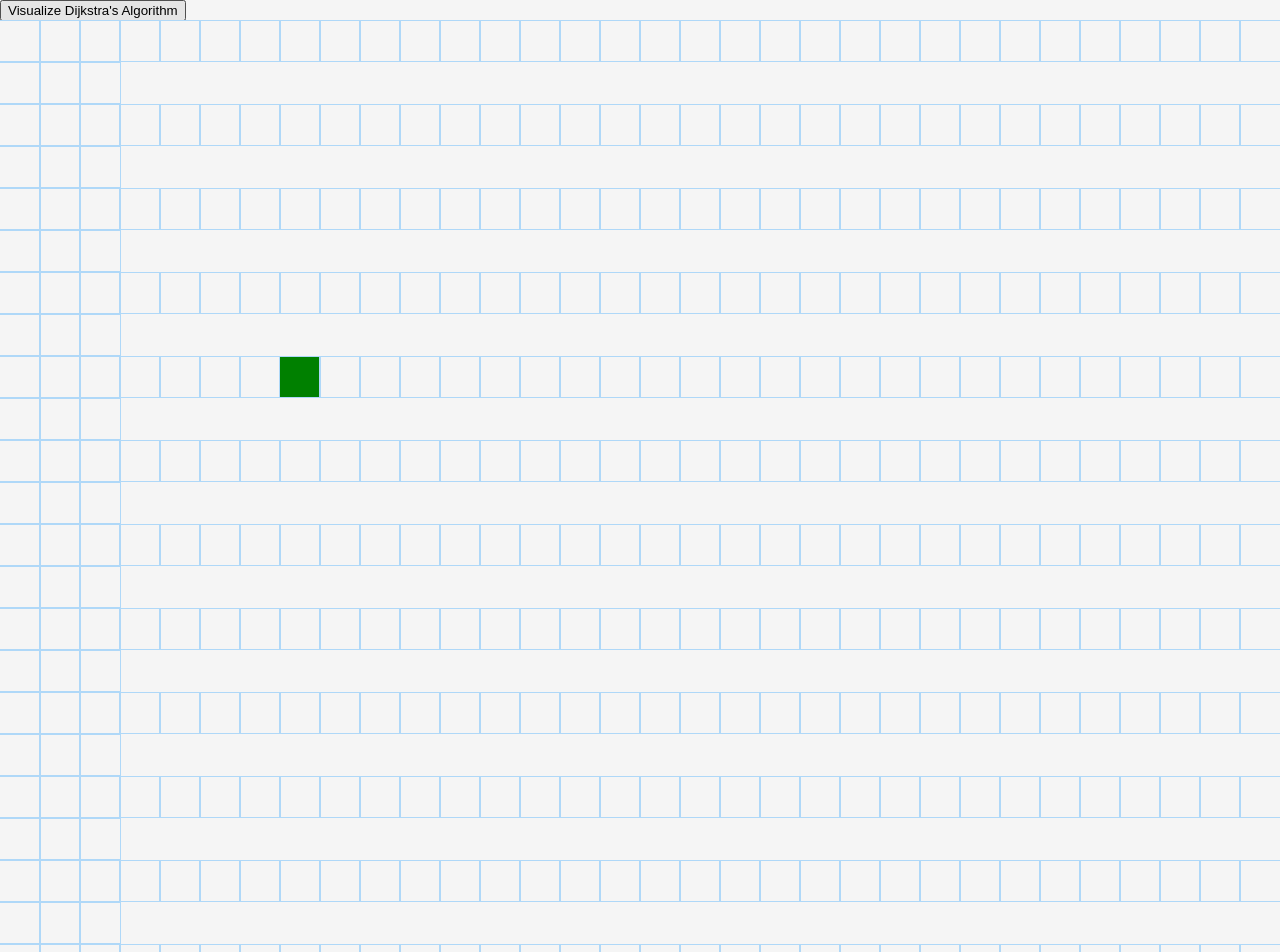
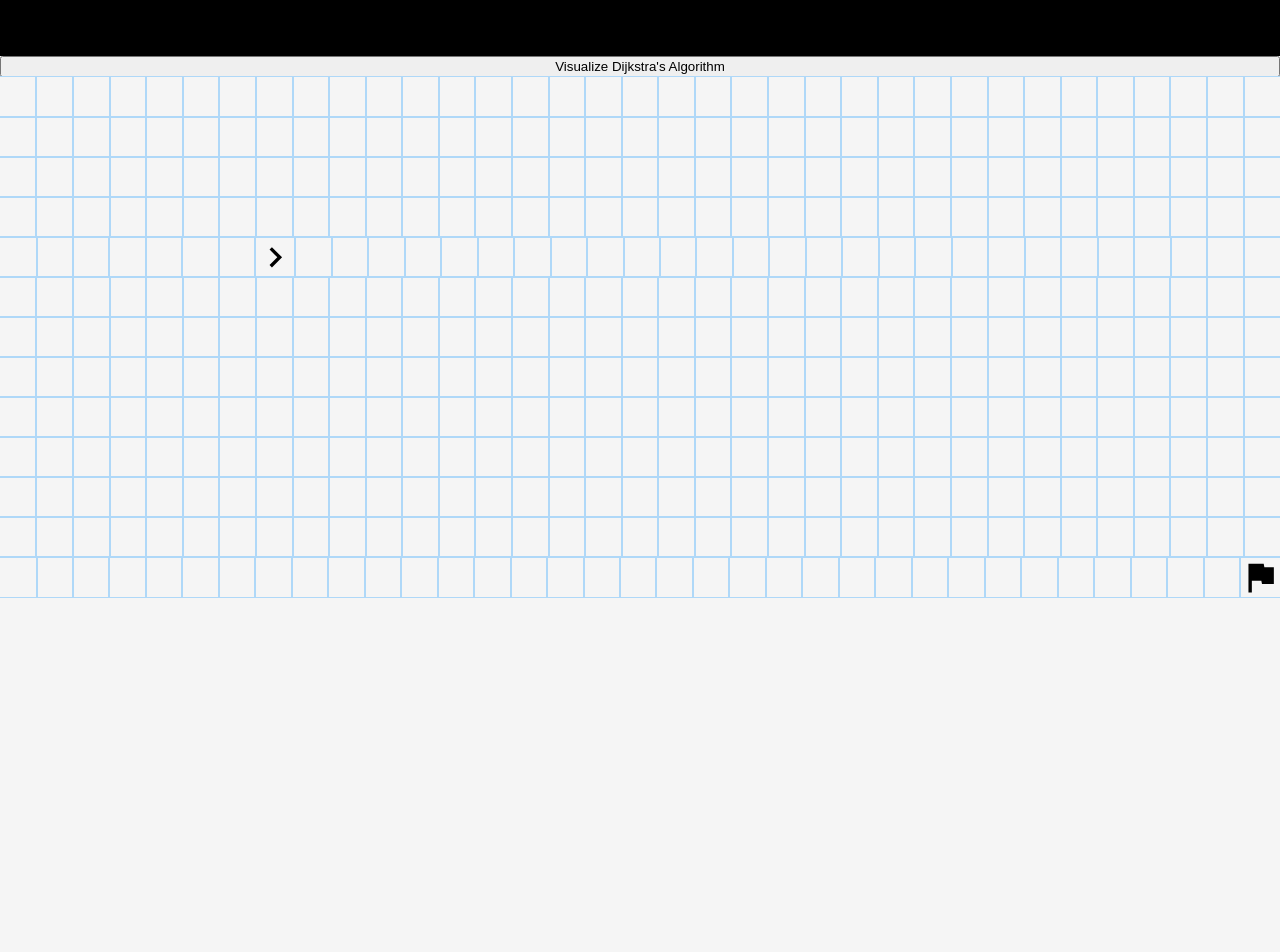
Before and after one commit to Sk47R/Visualize-IT, a React (Create React App) app: page /path-finder in a window 1280 px wide. Shown: the top 952 px of the page. After the commit the page ends 800 px from the top, so only its background shows below. Built offline with nearby package versions, Linux system fonts and the light colour scheme.

Commit message:
Some changes

```diff
--- a/package.json
+++ b/package.json
@@ -5,6 +5,7 @@
   "dependencies": {
     "@emotion/react": "^11.10.6",
     "@emotion/styled": "^11.10.6",
+    "@mui/icons-material": "^5.11.11",
     "@mui/material": "^5.11.10",
     "@testing-library/jest-dom": "^5.16.5",
     "@testing-library/react": "^13.4.0",
--- a/src/Components/Navbar/Navbar.css
+++ b/src/Components/Navbar/Navbar.css
@@ -1,5 +1,5 @@
 .navbar {
   background-color: black;
   font-size: 1.6rem;
-  height: 5rem;
+  height: 5.5rem;
 }
--- a/src/Components/PathFinder/Node/Node.css
+++ b/src/Components/PathFinder/Node/Node.css
@@ -2,9 +2,13 @@
   width: 40px;
   height: 40px;
   outline: 1px solid rgb(175, 216, 248);
-  display: inline-block;
+  display: flex;
+  justify-content: center;
+  align-items: center;
 }
-
+.node-icon {
+  font-size: 4rem !important;
+}
 .pathFinder-node-finish {
   background-color: red;
 }
--- a/src/Components/PathFinder/Node/Node.jsx
+++ b/src/Components/PathFinder/Node/Node.jsx
@@ -1,6 +1,7 @@
 import React, { Component } from "react";
-
+import KeyboardArrowRightIcon from "@mui/icons-material/KeyboardArrowRight";
 import "./Node.css";
+import AssistantPhotoIcon from "@mui/icons-material/AssistantPhoto";
 
 export default class Node extends Component {
   render() {
@@ -14,13 +15,12 @@ export default class Node extends Component {
       onMouseUp,
       row,
     } = this.props;
-    const extraClassName = isFinish
-      ? "pathFinder-node-finish"
-      : isStart
-      ? "pathFinder-node-start"
-      : isWall
-      ? "pathFinder-node-wall"
-      : "";
+    const extraClassName =
+      isWall && !isStart && !isFinish ? "pathFinder-node-wall" : "";
+
+    const startArrowClickHandler = () => {
+      console.log("first");
+    };
 
     return (
       <div
@@ -29,7 +29,15 @@ export default class Node extends Component {
         onMouseDown={() => onMouseDown(row, col)}
         onMouseEnter={() => onMouseEnter(row, col)}
         onMouseUp={() => onMouseUp()}
-      ></div>
+      >
+        {isStart && (
+          <KeyboardArrowRightIcon
+            onClick={startArrowClickHandler}
+            className="node-icon"
+          />
+        )}
+        {isFinish && <AssistantPhotoIcon className="node-icon" />}
+      </div>
     );
   }
 }
--- a/src/Pages/PathFinder/PathFinder.css
+++ b/src/Pages/PathFinder/PathFinder.css
@@ -1,3 +1,15 @@
+.pathFinder {
+  width: 100%;
+  display: flex;
+  flex-direction: column;
+}
+
 .grid {
   margin: 100px 0 0;
+  /* margin-top: 1rem; */
 }
+.pathFinder-grid-row {
+  display: flex;
+  justify-content: center;
+  align-items: center;
+}
--- a/src/Pages/PathFinder/PathFinder.jsx
+++ b/src/Pages/PathFinder/PathFinder.jsx
@@ -5,6 +5,8 @@ import { useState } from "react";
 import { useEffect } from "react";
 import Astar from "./Algorithms/astar";
 import "./PathFinder.css";
+import Navbar from "../../Components/Navbar/Navbar";
+
 const rows = 13;
 const cols = 35;
 const START_NODE_ROW = 4;
@@ -164,14 +166,15 @@ const PathFinder = () => {
   };
 
   return (
-    <>
+    <div className="pathFinder">
+      <Navbar />
       <button onClick={() => visualizeDijkstra()}>
         Visualize Dijkstra's Algorithm
       </button>
       <div className="pathFinder-grid">
         {grid.map((row, rowIdx) => {
           return (
-            <div key={rowIdx}>
+            <div key={rowIdx} className="pathFinder-grid-row">
               {row.map((node, nodeIdx) => {
                 const { row, col, isEnd, isStart, isWall } = node;
                 return (
@@ -193,7 +196,7 @@ const PathFinder = () => {
           );
         })}
       </div>
-    </>
+    </div>
   );
 };
 
```
Also changed, not shown: 1 other file (tests, documents, lock files or other folders).
